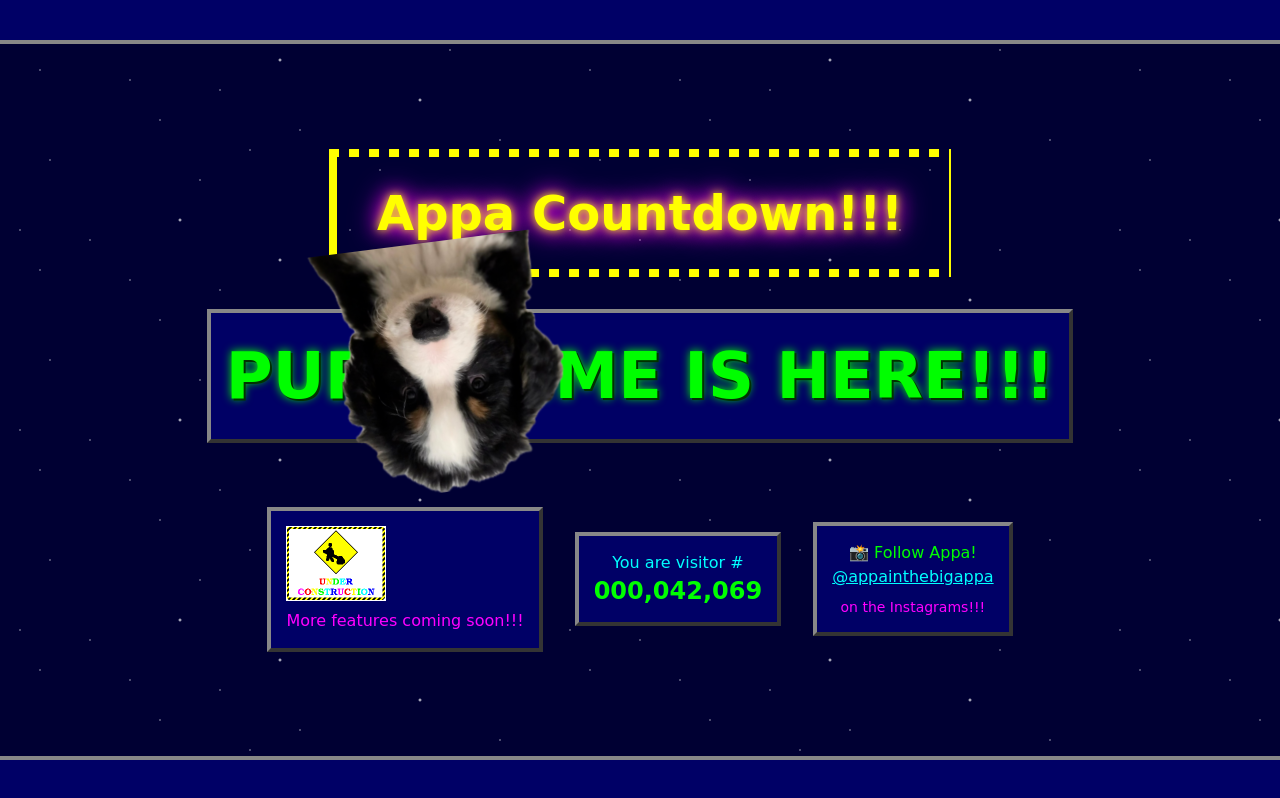
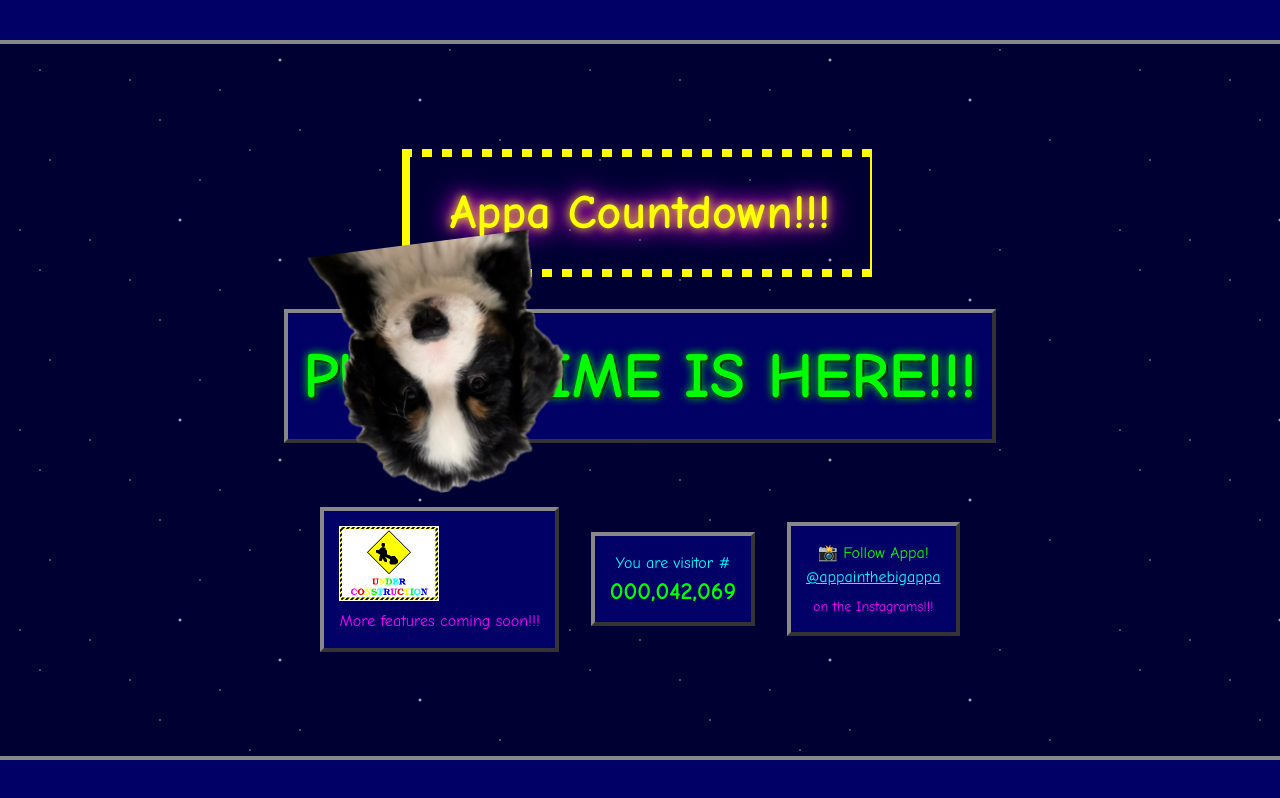
Before and after one commit to haldunanil-portfolio/appa, a Next.js app: page / in a window 1280 px wide. Built offline with nearby package versions, Linux system fonts and the light colour scheme.

Commit message:
fix: make sure comic sans renders correctly

```diff
--- a/app/globals.css
+++ b/app/globals.css
@@ -9,9 +9,9 @@
   --geo-cyan: #00ffff;
 }
 
-/* Comic Sans for authentic 90s feel */
+/* Comic Sans for authentic 90s feel - Comic Neue web font for mobile compatibility */
 body {
-  font-family: "Comic Sans MS", "Comic Sans", cursive;
+  font-family: var(--font-comic-neue), "Comic Sans MS", cursive;
   background: var(--geo-bg);
   color: var(--geo-yellow);
   margin: 0;
--- a/app/layout.tsx
+++ b/app/layout.tsx
@@ -1,5 +1,12 @@
 import type { Metadata } from "next";
+import { Comic_Neue } from "next/font/google";
 import "./globals.css";
+
+const comicNeue = Comic_Neue({
+  weight: ["400", "700"],
+  subsets: ["latin"],
+  variable: "--font-comic-neue",
+});
 
 export const metadata: Metadata = {
   title: "Countdown to Appa!!!",
@@ -40,7 +47,7 @@ export default function RootLayout({
 }>) {
   return (
     <html lang="en">
-      <body>{children}</body>
+      <body className={comicNeue.variable}>{children}</body>
     </html>
   );
 }
```
